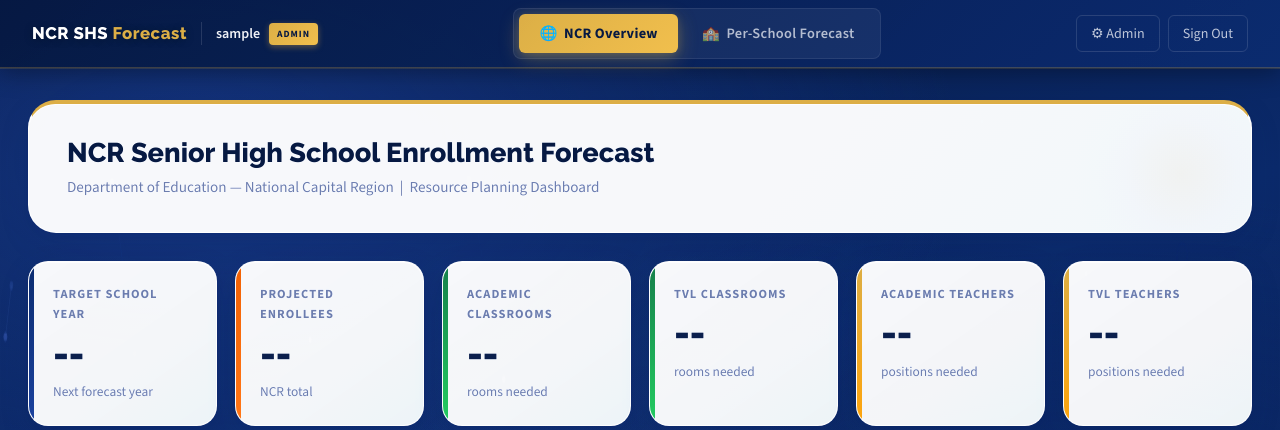
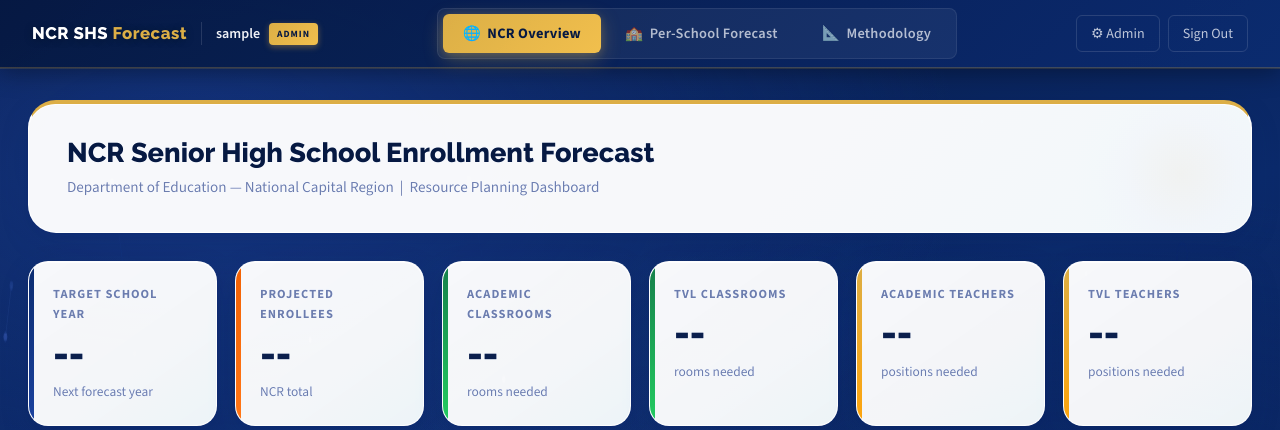
Before and after one commit to SkvLaroco/deped_resource_allocation, a PHP site: page /index.php in a window 1280 px wide. Shown: the top 430 px of the page. Run offline with PHP 8.4, Linux system fonts and the light colour scheme; the visitor is signed in with stand-in values (Sample User, id 1).

Commit message:
Update nav.php

```diff
--- a/ncr_forecast/nav.php
+++ b/ncr_forecast/nav.php
@@ -21,6 +21,10 @@ $current_page = $current_page ?? 'ncr';
            class="nav-link <?php echo $current_page === 'school' ? 'nav-active' : ''; ?>">
             🏫&nbsp; Per-School Forecast
         </a>
+        <a href="methodology.php"
+           class="nav-link <?php echo $current_page === 'methodology' ? 'nav-active' : ''; ?>">
+            📐&nbsp; Methodology
+        </a>
     </nav>
 
     <div class="header-right">
```
